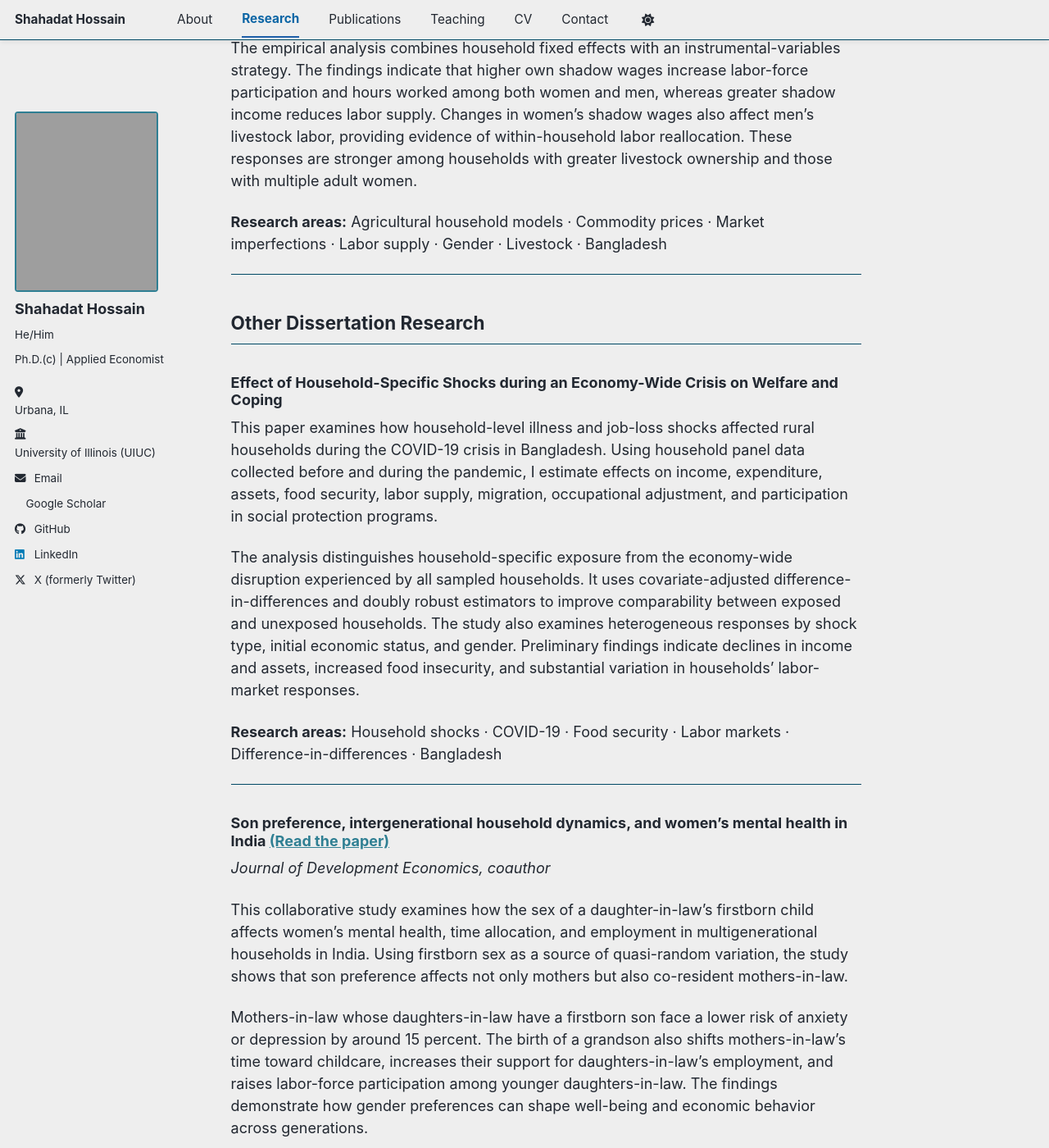
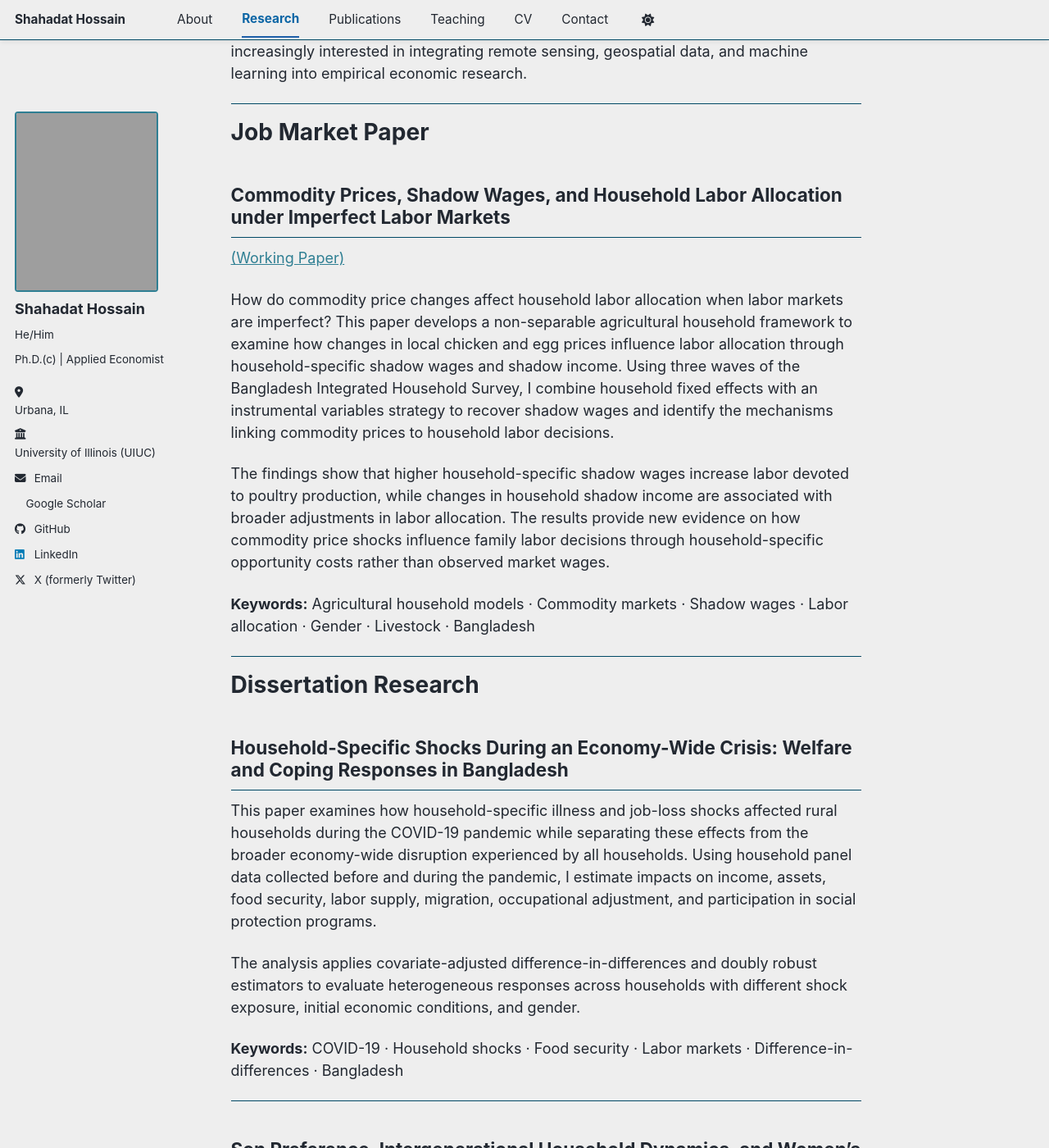
Before and after one commit to hnshahadat/hnshahadat.github.io, a Jekyll site: the page built from _pages/research.md, in a window 1280 px wide and 1400 px high, scrolled down 461 px. Shown: the whole window at 82% size. Built offline with Jekyll 4.4.1, drawn with Linux system fonts in a browser that asks for light colours; a style sheet for code colours, icons or effects is not loaded; some of the changed text lies outside the part shown.

Commit message:
Update bio page

```diff
--- a/_pages/research.md
+++ b/_pages/research.md
@@ -9,69 +9,77 @@ children:
       url: /publications/
 ---
 
-## Job Market Paper
+## Research
 
-### Commodity Prices, Shadow Wages, and Household Labor Allocation under Imperfect Labor Markets [(Read the paper)](https://hnshahadat.github.io/files/Poultry_Labor_BD.pdf)
+My research examines how markets, incentives, and public policies shape agricultural production, labor allocation, and household welfare. I combine applied microeconomic theory with econometric and data science methods to study agricultural markets, rural development, and policy-relevant questions using large-scale household, market, and administrative data.
 
-How do agricultural output prices affect household labor supply when product and labor markets are incomplete? I examine this question using three rounds of the Bangladesh Integrated Household Survey and a non-separable agricultural household model. In this framework, changes in chicken and egg prices affect labor allocation through household members’ shadow wages and household shadow income.
-
-The empirical analysis combines household fixed effects with an instrumental-variables strategy. The findings indicate that higher own shadow wages increase labor-force participation and hours worked among both women and men, whereas greater shadow income reduces labor supply. Changes in women’s shadow wages also affect men’s livestock labor, providing evidence of within-household labor reallocation. These responses are stronger among households with greater livestock ownership and those with multiple adult women.
-
-**Research areas:** Agricultural household models · Commodity prices · Market imperfections · Labor supply · Gender · Livestock · Bangladesh
+My current research focuses on agricultural household behavior, commodity markets, labor allocation, food systems, and rural development. Methodologically, I specialize in applied econometrics, causal inference, forecasting, and panel data analysis, and I am increasingly interested in integrating remote sensing, geospatial data, and machine learning into empirical economic research.
 
 ---
 
-## Other Dissertation Research
+# Job Market Paper
 
-### Effect of Household-Specific Shocks during an Economy-Wide Crisis on Welfare and Coping
+## Commodity Prices, Shadow Wages, and Household Labor Allocation under Imperfect Labor Markets
+[(Working Paper)](https://hnshahadat.github.io/files/Poultry_Labor_BD.pdf)
 
-This paper examines how household-level illness and job-loss shocks affected rural households during the COVID-19 crisis in Bangladesh. Using household panel data collected before and during the pandemic, I estimate effects on income, expenditure, assets, food security, labor supply, migration, occupational adjustment, and participation in social protection programs.
+How do commodity price changes affect household labor allocation when labor markets are imperfect? This paper develops a non-separable agricultural household framework to examine how changes in local chicken and egg prices influence labor allocation through household-specific shadow wages and shadow income. Using three waves of the Bangladesh Integrated Household Survey, I combine household fixed effects with an instrumental variables strategy to recover shadow wages and identify the mechanisms linking commodity prices to household labor decisions.
 
-The analysis distinguishes household-specific exposure from the economy-wide disruption experienced by all sampled households. It uses covariate-adjusted difference-in-differences and doubly robust estimators to improve comparability between exposed and unexposed households. The study also examines heterogeneous responses by shock type, initial economic status, and gender. Preliminary findings indicate declines in income and assets, increased food insecurity, and substantial variation in households’ labor-market responses.
+The findings show that higher household-specific shadow wages increase labor devoted to poultry production, while changes in household shadow income are associated with broader adjustments in labor allocation. The results provide new evidence on how commodity price shocks influence family labor decisions through household-specific opportunity costs rather than observed market wages.
 
-**Research areas:** Household shocks · COVID-19 · Food security · Labor markets · Difference-in-differences · Bangladesh
+**Keywords:** Agricultural household models · Commodity markets · Shadow wages · Labor allocation · Gender · Livestock · Bangladesh
 
 ---
 
-### Son preference, intergenerational household dynamics, and women's mental health in India [(Read the paper)](https://doi.org/10.1016/j.jdeveco.2026.103867)
+# Dissertation Research
 
-*Journal of Development Economics, coauthor*
+## Household-Specific Shocks During an Economy-Wide Crisis: Welfare and Coping Responses in Bangladesh
 
-This collaborative study examines how the sex of a daughter-in-law's firstborn child affects women’s mental health, time allocation, and employment in multigenerational households in India. Using firstborn sex as a source of quasi-random variation, the study shows that son preference affects not only mothers but also co-resident mothers-in-law.
+This paper examines how household-specific illness and job-loss shocks affected rural households during the COVID-19 pandemic while separating these effects from the broader economy-wide disruption experienced by all households. Using household panel data collected before and during the pandemic, I estimate impacts on income, assets, food security, labor supply, migration, occupational adjustment, and participation in social protection programs.
 
-Mothers-in-law whose daughters-in-law have a firstborn son face a lower risk of anxiety or depression by around 15 percent. The birth of a grandson also shifts mothers-in-law’s time toward childcare, increases their support for daughters-in-law’s employment, and raises labor-force participation among younger daughters-in-law. The findings demonstrate how gender preferences can shape well-being and economic behavior across generations.
+The analysis applies covariate-adjusted difference-in-differences and doubly robust estimators to evaluate heterogeneous responses across households with different shock exposure, initial economic conditions, and gender.
 
-**Research areas:** Son preference · Mental health · Intergenerational households · Women's employment · India
+**Keywords:** COVID-19 · Household shocks · Food security · Labor markets · Difference-in-differences · Bangladesh
 
 ---
 
-## Ongoing Research
+## Son Preference, Intergenerational Household Dynamics, and Women's Mental Health in India
+[(Journal of Development Economics)](https://doi.org/10.1016/j.jdeveco.2026.103867)
 
-### Cooperative Participation and Soil-Conservation Practices in Pará, Brazil
+*Coauthor*
 
-This project examines whether participation in agricultural cooperatives is associated with greater adoption of soil-conservation practices among farmers in Pará, Brazil. The analysis considers individual conservation practices and a composite soil-management index while accounting for observed differences between cooperative participants and nonparticipants.
+Published in the *Journal of Development Economics*, this study examines how the sex of a daughter-in-law's firstborn child influences women's mental health, time allocation, and employment within multigenerational households in India. Using firstborn sex as a source of quasi-random variation, we show that son preference affects not only mothers but also co-resident mothers-in-law.
 
-The broader objective is to understand whether collective institutions can reduce barriers to adopting sustainable agricultural practices.
+The findings demonstrate that mothers-in-law whose daughters-in-law have a firstborn son experience lower risks of anxiety and depression, devote more time to childcare, and provide greater support for daughters-in-law's employment, increasing labor-force participation among younger women.
 
-**Research areas:** Agricultural cooperatives · Technology adoption · Soil conservation · Sustainable agriculture · Brazil
+**Keywords:** Son preference · Mental health · Women's employment · Intergenerational households · India
 
 ---
 
-## Previous Research
+# Ongoing Research
 
-### Rice Markets, Price Stabilization, and Food-Supply Systems in South Asia
+## Cooperative Participation and Soil Conservation in the Brazilian Amazon
 
-At the International Food Policy Research Institute, I contributed to research on rice value chains, private storage and transportation, and food-price stabilization policies in South Asia. This work combined primary survey data, market analysis, and economic modeling to examine how market structure and public policy affect food availability, prices, and value-chain participants.
+This project investigates whether agricultural cooperatives facilitate the adoption of soil-conservation practices among farmers in Pará, Brazil. The broader objective is to understand how collective institutions reduce barriers to adopting sustainable agricultural technologies and improve environmental outcomes.
 
-**Research areas:** Rice markets · Price stabilization · Agricultural value chains · Storage · Transportation · South Asia
+**Keywords:** Agricultural cooperatives · Technology adoption · Soil conservation · Sustainable agriculture · Brazil
 
 ---
 
-### Postharvest Loss and Grain-Storage Decisions
+# Previous Research
 
-At the ADM Institute for the Prevention of Postharvest Loss, I contributed to research on grain-storage technologies, postharvest losses, and farmers’ storage decisions. This work involved economic simulations and the development of interactive tools for communicating research findings to researchers, practitioners, and policymakers.
+## Rice Markets, Price Stabilization, and Food Systems in South Asia
 
-**Research areas:** Postharvest loss · Storage technology · Economic simulation · Decision tools · Agricultural policy
+At the International Food Policy Research Institute (IFPRI), I contributed to research on rice value chains, private storage, transportation systems, and food-price stabilization policies across South Asia. These projects combined household surveys, market analysis, and economic modeling to understand how market structure and public policy influence food prices, market efficiency, and value-chain performance.
+
+**Keywords:** Commodity markets · Price stabilization · Agricultural value chains · Food policy
+
+---
+
+## Postharvest Loss and Grain Storage Decisions
+
+At the ADM Institute for the Prevention of Postharvest Loss, I contributed to research on grain-storage technologies, postharvest losses, and farmers' storage decisions. My work involved economic simulation models and interactive decision-support tools designed to communicate research findings to researchers, practitioners, and policymakers.
+
+**Keywords:** Postharvest loss · Grain storage · Decision support · Agricultural policy
 
 ---
 
--- a/_pages/teaching.md
+++ b/_pages/teaching.md
@@ -4,55 +4,54 @@ permalink: /teaching/
 author_profile: true
 ---
 
-My teaching helps students connect economic concepts with real-world questions in agriculture, food systems, development, and public policy. I emphasize economic intuition, applied examples, and evidence-based analysis.
+I enjoy helping students connect economic theory with real-world questions in agriculture, food systems, development, and public policy. My goal is to build strong economic intuition while demonstrating how quantitative evidence can be used to understand and solve practical problems.
 
 ## Teaching Experience
 
 ### University of Illinois Urbana-Champaign
 
 #### World Food Economy (ACE 251)
-
 **Teaching Assistant**
 
-- Led discussion sections on food production, trade, food security, population, and global agricultural development.
-- Used contemporary examples to explain economic concepts across developed and developing countries.
-- Supported students through office hours, assignments, review sessions, and exam preparation.
+Assisted instruction in global food systems, agricultural production, international trade, food security, and economic development. Led discussion sections, held office hours, and supported students through assignments, review sessions, and exam preparation.
 
 #### Introduction to Applied Microeconomics (ACE 100)
-
 **Teaching Assistant**
 
-- Supported instruction in foundational microeconomic concepts and their applications to household, firm, and policy decisions.
-- Helped students interpret economic models, graphs, and quantitative evidence.
-- Provided feedback on assignments and assisted students during office hours.
+Supported instruction in introductory microeconomics, helping students understand consumer and producer behavior, market equilibrium, and public policy applications through discussion sessions, office hours, and individual guidance.
 
 ### BRAC University
 
 #### Applied Statistical Methods
-
 **Instructor**
 
-- Taught applied statistics and quantitative methods for economic and social-science research.
-- Covered data management, descriptive statistics, statistical inference, and regression analysis.
-- Used practical exercises and real-world data to connect statistical concepts with empirical research.
+Designed and taught undergraduate lectures in applied statistics and quantitative methods for economics and social science students. Covered data management, statistical inference, regression analysis, and empirical applications using real-world datasets.
 
-## Teaching Approach
+---
 
-I view economics as a practical framework for understanding individual decisions, markets, institutions, and public-policy challenges. My teaching is guided by three principles:
+## Teaching Philosophy
 
-- **Build intuition first.** I use accessible examples, graphs, and discussion to establish the reasoning behind formal models.
-- **Connect concepts with evidence.** I incorporate real-world cases and data to demonstrate how economists evaluate empirical questions.
-- **Support an inclusive classroom.** I encourage questions, provide constructive feedback, and explain difficult concepts in multiple ways.
+My teaching is guided by three principles:
+
+- **Build intuition first.** I use intuitive examples and visual explanations to develop students' understanding before introducing formal economic models.
+
+- **Connect theory with evidence.** I incorporate real-world applications and empirical data to demonstrate how economists analyze policy and market questions.
+
+- **Create an inclusive learning environment.** I encourage participation, provide constructive feedback, and support students with diverse backgrounds and learning styles.
+
+---
 
 ## Teaching Interests
 
-I am prepared to teach courses in:
+I am interested in teaching courses in:
 
-- Agricultural and development economics
-- Applied microeconomics
-- World food economy and food policy
-- Agricultural commodity markets
-- Applied econometrics and quantitative methods
-- Program evaluation and causal inference
+- Agricultural Economics
+- Development Economics
+- Applied Microeconomics
+- World Food Economy and Food Policy
+- Agricultural Commodity Markets
+- Applied Econometrics
+- Program Evaluation and Causal Inference
+- Data Analytics for Economists
 
 Additional information is available on my [CV page](/cv/).
```
Also changed, not shown: _pages/about.md (+7 -3 lines).
